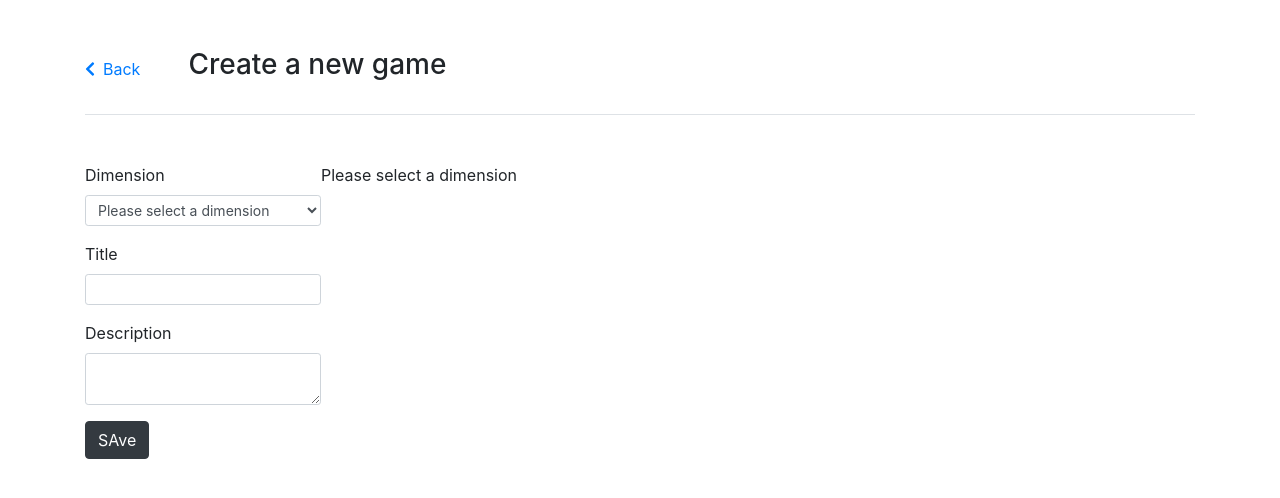
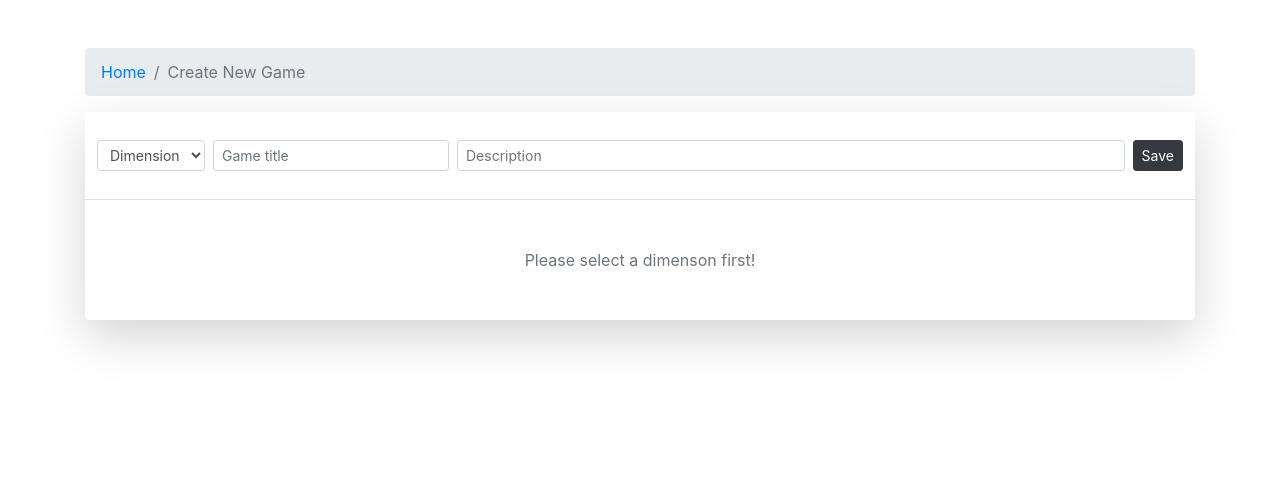
Before and after one commit to mertcakmak/puzzle-thomas-wolf, a Next.js app: page /game/create in a window 1280 px wide. Shown: the top 498 px of the page. Built offline with nearby package versions, Linux system fonts and the light colour scheme.

Commit message:
ui changes-1 has been finished

```diff
--- a/components/puzzle/GameCreator/ButtonSetBorder.js
+++ b/components/puzzle/GameCreator/ButtonSetBorder.js
@@ -1,8 +1,10 @@
 import { useSelector, useDispatch } from "react-redux";
 import * as actions from '../../../store/actions';
+import { FontAwesomeIcon } from "@fortawesome/react-fontawesome";
+import { faBorderAll, faBorderNone, faBorderStyle, faHandPointer, faChevronUp, faChevronDown, faChevronLeft, faChevronRight } from "@fortawesome/free-solid-svg-icons";
 
 export default function ButtonSetBorder(props){
-    const {borderPosition, buttonTitle} = props;
+    const {borderPosition, buttonTitle, icon, iconRotation} = props;
     const puzzleLayout = useSelector(state=>state.createGame.puzzleLayout);
     const selectedColumns = useSelector(state=>state.createGame.selectedColumns);
 
@@ -26,6 +28,9 @@ export default function ButtonSetBorder(props){
     }
 
     return(
-        <button onClick={onClickBorderButton} className='btn btn-primary m-1'>{buttonTitle}</button>
+        <button onClick={onClickBorderButton} className='btn btn-secondary btn-sm m-1'>
+            <FontAwesomeIcon icon={faBorderStyle} className='mr-1'/>
+            <small>{buttonTitle}</small>
+        </button>
     )
 }
--- a/components/puzzle/GameCreator/ButtonSetThomasWolf.js
+++ b/components/puzzle/GameCreator/ButtonSetThomasWolf.js
@@ -49,7 +49,7 @@ export default function ButtonSetThomasWolf(props){
 
     if(selectedColumns.length==1 && showButton){
         return(
-            <button onClick={onClickSetWolfThomas} className={`btn ${btnClass} m-1 mt-3`}>{buttonTitle}</button>
+            <button onClick={onClickSetWolfThomas} className={`btn ${btnClass}`}>{buttonTitle}</button>
         )
     }
 
--- a/components/puzzle/GameCreator/Layout.js
+++ b/components/puzzle/GameCreator/Layout.js
@@ -7,27 +7,29 @@ export default function Layout(){
     const createGameParams =  useSelector(state=>state.createGame);
     const {dimension, puzzleLayout} = createGameParams;
 
-    if(dimension===undefined || dimension===0){
-        return(
-            <div>Please select a dimension</div>
-        )
-    }
-
     return(
         <Fragment>
-            <div className='shadow-lg m-4 bg-white'>
-                <div className='d-flex'>
-                    <div>
+            <div className='d-flex w-100'>
+                {
+                (puzzleLayout !== undefined && puzzleLayout.length>0)
+                ?
+                <>
+                <div className='flex-grow-1 d-flex justify-content-center align-items-center '>
+                    <div className='m-4'>
                     {puzzleLayout.map((item,key)=>{
                         return(
                             <Row key={key} columns={item} dimension={dimension}/>
                         )
                     })}
                     </div>
-                    <div>
+                </div>
+                <div className='w-25 bg-light p-3 border-left'>
                     <ColumnDecorator/>
                 </div>
-                </div>
+                </>
+                :
+                <div className='text-center p-5 w-100 text-muted'>Please select a dimenson first!</div>
+                }
             </div>
         </Fragment>
     )
--- a/pages/game/[gameKey].js
+++ b/pages/game/[gameKey].js
@@ -93,7 +93,7 @@ export default function Game(props){
                                 </button>
                             </div>
                             <button className='btn btn-sm btn-light m-2' onClick={onArrowClick.bind(this,'ArrowDown')}>
-                            <FontAwesomeIcon icon={faChevronDown} />
+                                <FontAwesomeIcon icon={faChevronDown} />
                             </button>
                         </div>
                     </div>
--- a/pages/game/create.js
+++ b/pages/game/create.js
@@ -3,10 +3,11 @@ import Layout from '../../components/puzzle/GameCreator/Layout';
 import {createRangeArray, createLayout, puzzleLayoutToLayoutData} from '../../components/utils';
 import Link from 'next/link';
 import { FontAwesomeIcon } from "@fortawesome/react-fontawesome";
-import { faChevronUp, faChevronDown, faChevronLeft, faChevronRight } from "@fortawesome/free-solid-svg-icons";
+import { faChevronLeft } from "@fortawesome/free-solid-svg-icons";
 import { useSelector, useDispatch } from 'react-redux';
 import * as actions from '../../store/actions';
 import { useRouter } from "next/router";
+import { Breadcrumb } from 'react-bootstrap';
 
 export default function CreateGame(){
     const games =  useSelector(state=>state.games);
@@ -86,10 +87,11 @@ export default function CreateGame(){
     }
 
 
+
     return(
         <div className='container mt-5'>
 
-            <div className='d-flex w-100 align-items-center mb-5 border-bottom pb-4'>
+            {/* <div className='d-flex w-100 align-items-center mb-5 border-bottom pb-4'>
                 <div className='mr-5 d-block'>
                     <Link href='/'>
                         <a>
@@ -105,14 +107,22 @@ export default function CreateGame(){
                 <div className='flex-grow-1'>
                     <h3>Create a new game</h3>
                 </div>
-            </div>
+            </div> */}
 
-            <div className='d-flex w-100'>
-                <div className=''>
+            <Breadcrumb>
+
+                {/* <Link href='/'><a>Home</a></Link> */}
+                <Breadcrumb.Item onClick={()=>{router.push('/')}} >Home</Breadcrumb.Item>
+                <Breadcrumb.Item active>Create New Game</Breadcrumb.Item>
+            </Breadcrumb>
+
+
+            <div className='shadow-lg rounded bg-white d-flex flex-column w-100 '>
+                <div className='d-flex w-100 border-bottom p-2 pt-4'>
+                    <div className='m-1'>
                         <div className='form-group'>
-                        <label>Dimension</label>
                             <select onChange={onSelectDimension} className='form-control form-control-sm' ref={dimensionRef}>
-                            <option key='0' value='0'>Please select a dimension</option>
+                                <option key='0' value='0'>Dimension</option>
                                 {
                                     createRangeArray(5,12).map((i)=>{
                                         return(
@@ -122,22 +132,22 @@ export default function CreateGame(){
                                 }
                             </select>
                         </div>
-
+                    </div>
+                    <div className='m-1'>
                         <div className='form-group'>
-                        <label>Title</label>
-                        <input type='text' className='form-control form-control-sm' ref={titleRef}/>
+                            <input type='text' className='form-control form-control-sm' placeholder='Game title' ref={titleRef}/>
                         </div>
-
+                    </div>
+                    <div className='m-1 flex-grow-1'>
                         <div className='form-group'>
-                        <label>Description</label>
-                        <textarea className='form-control form-control-sm' ref={descriptionRef}></textarea>
+                            <input type='text' className='form-control form-control-sm' placeholder='Description' ref={descriptionRef}/>
                         </div>
-
-                    <button onClick={onClickSaveButton} className='btn btn-dark'>SAve</button>
                     </div>
-                <div className=' flex-grow-1'>
+                    <div className='m-1'>
+                        <button onClick={onClickSaveButton} className='btn btn-sm btn-dark'>Save</button>
+                    </div>
+                </div>
                 <Layout titleRef={titleRef} descriptionRef={descriptionRef}/>
-                </div>
             </div>
 
         </div>
--- a/styles/globals.css
+++ b/styles/globals.css
@@ -32,3 +32,9 @@ a {
 
 .puzzleColumn.wolf { background: red; color: #fff;}
 .puzzleColumn.thomas { background: green; color: #fff;}
+
+.w-10px { width: 10px !important; }
+.w-25px { width: 25px !important; }
+.w-50px { width: 50px !important; }
+.w-75px { width: 75px !important; }
+.w-100px { width: 100px !important; }
```
Also changed, not shown: components/puzzle/GameCreator/ColumnDecorator.js (+44 -12 lines). Lines whose indentation alone changed are shown as unchanged.
